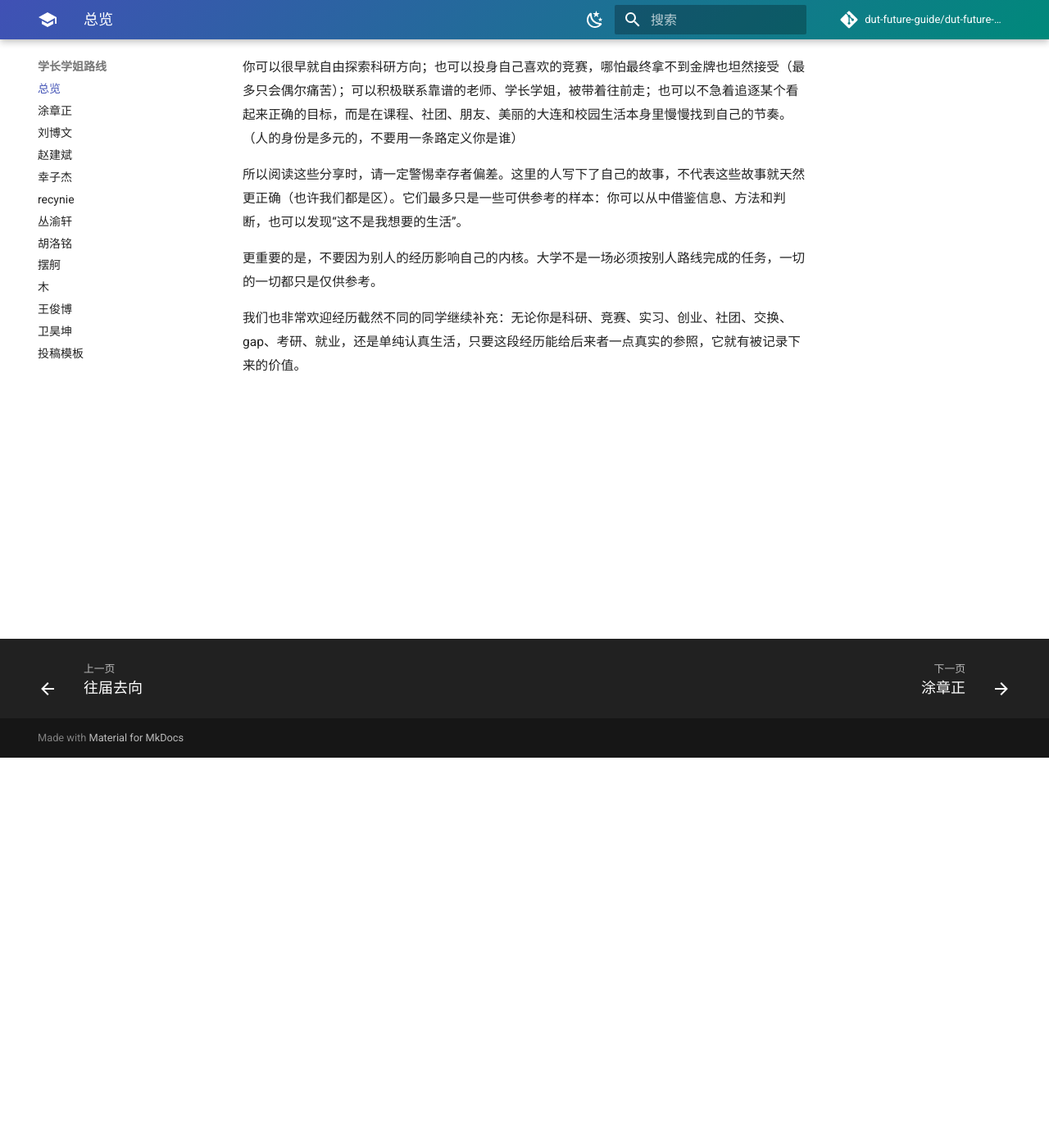
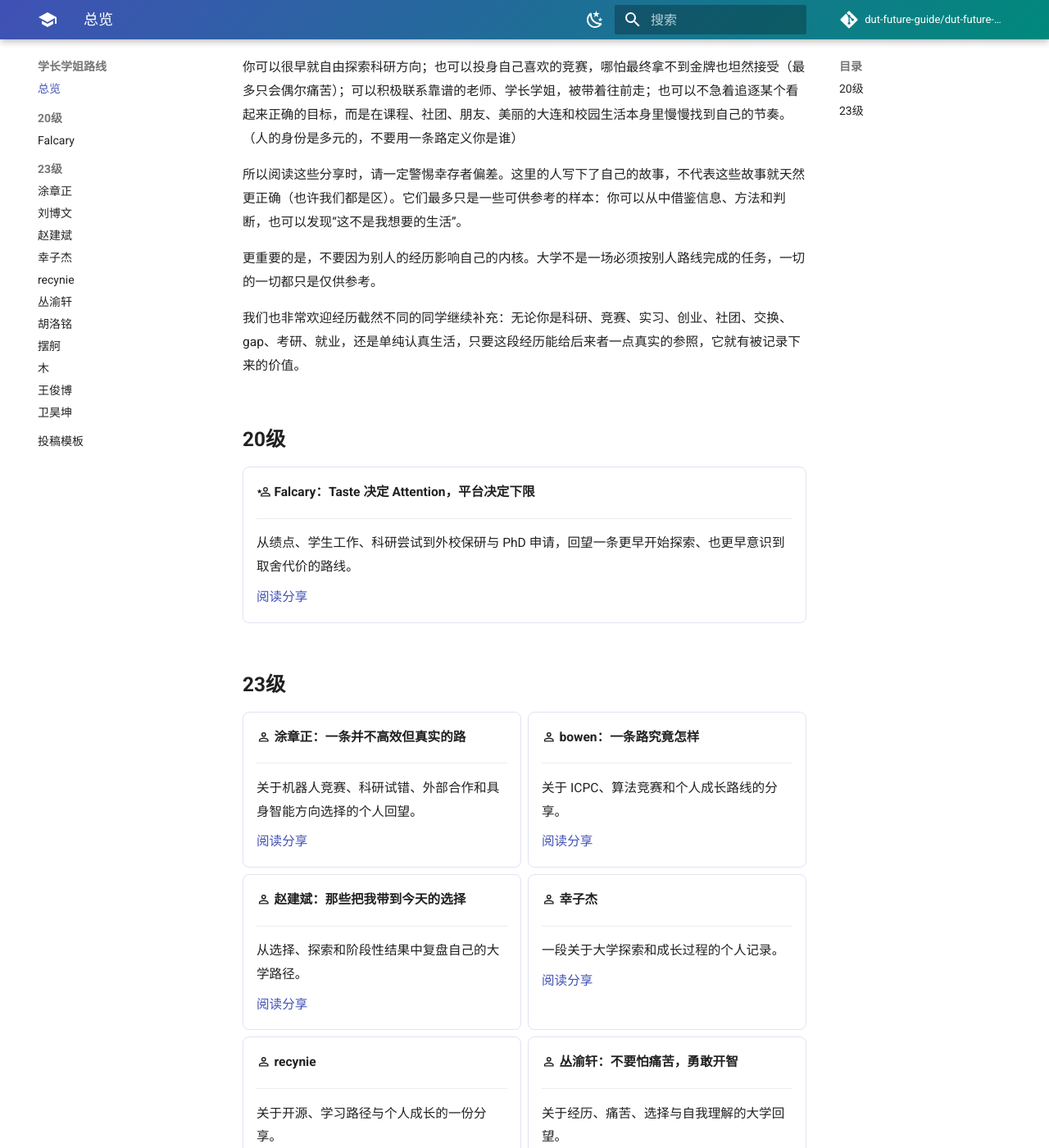
Before and after one commit to dut-future-guide/dut-future-guide.github.io, an MkDocs documentation site: the page built from docs/stories/index.md, in a window 1280 px wide and 1400 px high, scrolled down 476 px. Shown: the whole window at 82% size. Built offline with MkDocs 1.6.1 and Material for MkDocs 9.7.7, drawn with Linux system fonts in a browser that asks for light colours; comment, search, counter and statistics services are not loaded; some of the changed text lies outside the part shown.

Commit message:
add story

```diff
--- a/docs/stories/index.md
+++ b/docs/stories/index.md
@@ -20,3 +20,111 @@
 更重要的是，不要因为别人的经历影响自己的内核。大学不是一场必须按别人路线完成的任务，一切的一切都只是仅供参考。
 
 我们也非常欢迎经历截然不同的同学继续补充：无论你是科研、竞赛、实习、创业、社团、交换、gap、考研、就业，还是单纯认真生活，只要这段经历能给后来者一点真实的参照，它就有被记录下来的价值。
+
+## 20级
+
+<div class="grid cards" markdown>
+
+-   :material-account-star-outline: **Falcary：Taste 决定 Attention，平台决定下限**
+
+    ---
+
+    从绩点、学生工作、科研尝试到外校保研与 PhD 申请，回望一条更早开始探索、也更早意识到取舍代价的路线。
+
+    [阅读分享](<Falcary：Taste 决定 Attention，平台决定下限.md>)
+
+</div>
+
+## 23级
+
+<div class="grid cards" markdown>
+
+-   :material-account-outline: **涂章正：一条并不高效但真实的路**
+
+    ---
+
+    关于机器人竞赛、科研试错、外部合作和具身智能方向选择的个人回望。
+
+    [阅读分享](tuzhnagzheng.md)
+
+-   :material-account-outline: **bowen：一条路究竟怎样**
+
+    ---
+
+    关于 ICPC、算法竞赛和个人成长路线的分享。
+
+    [阅读分享](liubowen.md)
+
+-   :material-account-outline: **赵建斌：那些把我带到今天的选择**
+
+    ---
+
+    从选择、探索和阶段性结果中复盘自己的大学路径。
+
+    [阅读分享](zhaojianbin.md)
+
+-   :material-account-outline: **幸子杰**
+
+    ---
+
+    一段关于大学探索和成长过程的个人记录。
+
+    [阅读分享](xingzijie.md)
+
+-   :material-account-outline: **recynie**
+
+    ---
+
+    关于开源、学习路径与个人成长的一份分享。
+
+    [阅读分享](recynie.md)
+
+-   :material-account-outline: **丛渝轩：不要怕痛苦，勇敢开智**
+
+    ---
+
+    关于经历、痛苦、选择与自我理解的大学回望。
+
+    [阅读分享](congyuxuan.md)
+
+-   :material-account-outline: **胡洛铭：却道天凉好个秋**
+
+    ---
+
+    一段属于 23 级同学的成长经历分享。
+
+    [阅读分享](huluoming.md)
+
+-   :material-account-outline: **摆舸**
+
+    ---
+
+    关于寻找自己、持续探索和接受选择代价的大学叙事。
+
+    [阅读分享](baige.md)
+
+-   :material-account-outline: **木：马拉松跑者的自述**
+
+    ---
+
+    关于长期投入、时间分配和阶段性成长的个人记录。
+
+    [阅读分享](mu.md)
+
+-   :material-account-outline: **王俊博：大学到底应该怎么过？**
+
+    ---
+
+    从绩点、科研、竞赛、健身、恋爱和生活本身重新理解大学。
+
+    [阅读分享](wangjunbo.md)
+
+-   :material-account-outline: **卫昊坤：人生如逆旅，我亦是行人**
+
+    ---
+
+    关于迷茫、选择、经历与反思的大学三年回顾。
+
+    [阅读分享](weihaokun.md)
+
+</div>
--- a/mkdocs.yml
+++ b/mkdocs.yml
@@ -111,17 +111,20 @@ nav:
 
   - 学长学姐路线:
       - 总览: stories/index.md
-      - 涂章正: stories/tuzhnagzheng.md
-      - 刘博文: stories/liubowen.md
-      - 赵建斌: stories/zhaojianbin.md
-      - 幸子杰: stories/xingzijie.md
-      - recynie: stories/recynie.md
-      - 丛渝轩: stories/congyuxuan.md
-      - 胡洛铭: stories/huluoming.md
-      - 摆舸: stories/baige.md
-      - 木: stories/mu.md
-      - 王俊博: stories/wangjunbo.md
-      - 卫昊坤: stories/weihaokun.md
+      - 20级:
+          - Falcary: stories/Falcary：Taste 决定 Attention，平台决定下限.md
+      - 23级:
+          - 涂章正: stories/tuzhnagzheng.md
+          - 刘博文: stories/liubowen.md
+          - 赵建斌: stories/zhaojianbin.md
+          - 幸子杰: stories/xingzijie.md
+          - recynie: stories/recynie.md
+          - 丛渝轩: stories/congyuxuan.md
+          - 胡洛铭: stories/huluoming.md
+          - 摆舸: stories/baige.md
+          - 木: stories/mu.md
+          - 王俊博: stories/wangjunbo.md
+          - 卫昊坤: stories/weihaokun.md
       - 投稿模板: stories/story-template.md
 
   - 贡献:
```
Also changed, not shown: docs/appendix/contribution.md (+12 -0 lines), docs/stories/Falcary：Taste 决定 Attention，平台决定下限.md (added, +44 -0 lines), docs/appendix/assets/Falcary.jpg (added), 1 other file.
